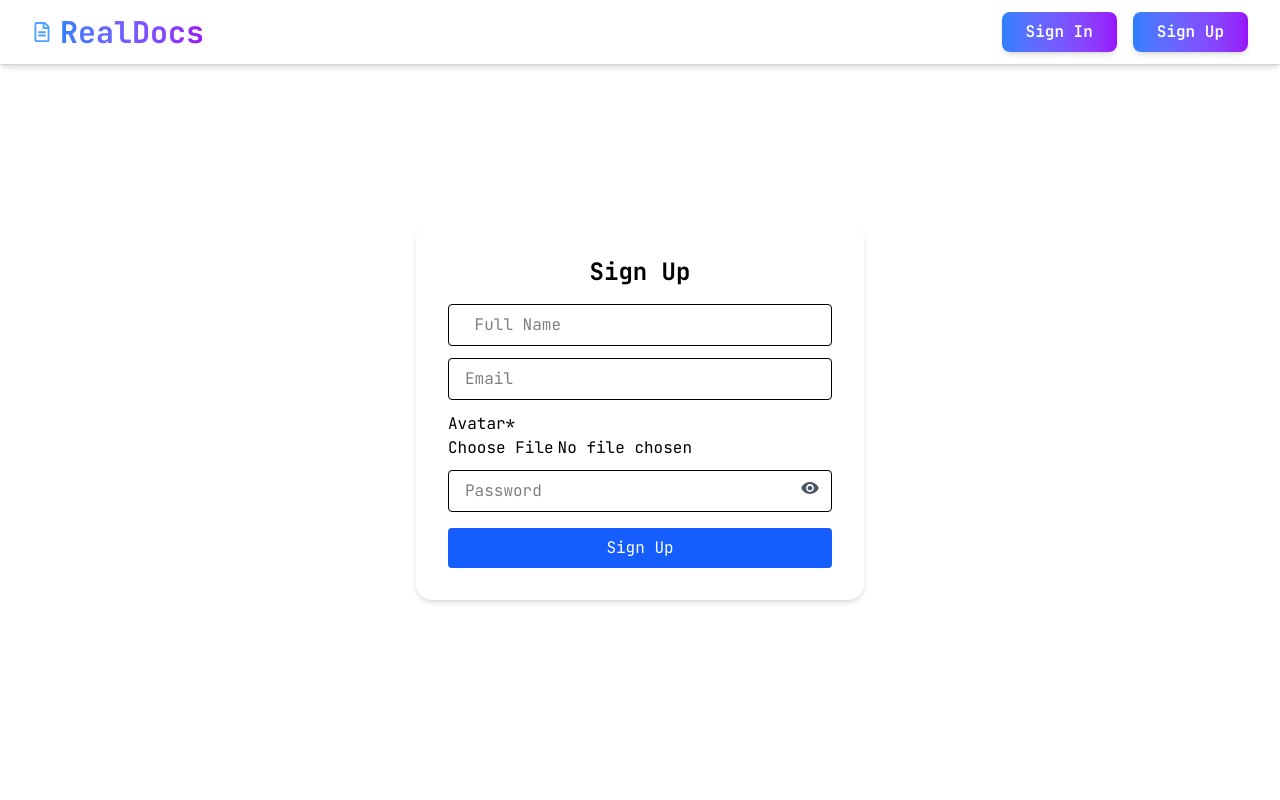
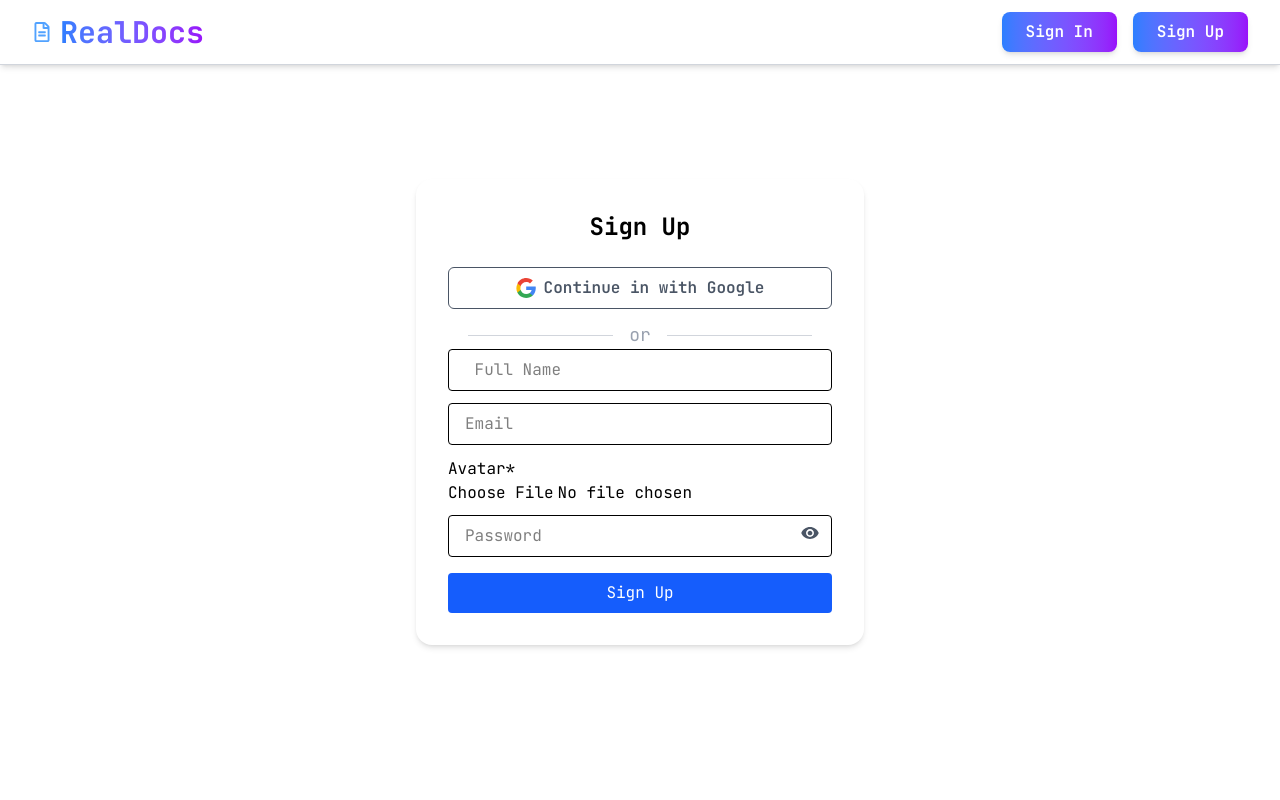
Before and after one commit to rjkafi/realdocs_client, a Next.js app: page /signUp in a window 1280 px wide. Shown: the top 800 px of the page. Built offline with nearby package versions, Linux system fonts and the light colour scheme; no server answers.

Commit message:
chnages login and signup for error

```diff
--- a/app/dashboard/page.jsx
+++ b/app/dashboard/page.jsx
@@ -5,6 +5,7 @@ import { useRouter } from 'next/navigation';
 import Link from 'next/link';
 import { useEffect, useState } from 'react';
 import { toast } from 'react-toastify';
+import { FaArrowLeft } from 'react-icons/fa';
 
 export default function DashboardPage() {
   const { data: session, status } = useSession();
@@ -68,6 +69,10 @@ export default function DashboardPage() {
   return (
     <div className="min-h-screen  pt-24 px-4 md:px-8">
       <div className="max-w-6xl mx-auto">
+        <Link href="/" className='flex text-center gap-1.5 w-[90px] border px-1.5 py-2 rounded-full items-center'>
+          <FaArrowLeft></FaArrowLeft>
+          <span>Back</span>
+        </Link>
         <h1 className="text-3xl font-bold text-center mb-8">Welcome to Your Dashboard</h1>
 
         <div className="bg-white shadow-md rounded-xl p-6 flex flex-col md:flex-row items-center gap-6">
--- a/app/editor/[id]/page.jsx
+++ b/app/editor/[id]/page.jsx
@@ -5,6 +5,8 @@ import { useParams } from 'next/navigation';
 import { useEffect, useRef, useState } from 'react';
 import socket from '@/app/utils/socket'; //
 import ProtectedEditor from '@/app/components/ProtectedEditor';
+import Link from 'next/link';
+import { FaArrowLeft } from 'react-icons/fa';
 
 export default function EditorPage() {
     const { id } = useParams();
@@ -82,8 +84,12 @@ export default function EditorPage() {
     };
 
     return (
-        <div className="my-16 py-4">
+        <div className="my-20 py-4">
             <div className={`max-w-5xl mx-auto bg-white shadow-md rounded p-4 transition-all duration-300 ${flashUpdate ? 'ring-2 ring-green-400' : ''}`}>
+                <Link href="/dashboard" className='flex text-center gap-1.5 w-[90px] border px-1.5 py-2 rounded-full items-center'>
+                <FaArrowLeft></FaArrowLeft>
+                <span>Back</span>
+                </Link>
                 <div className="flex flex-wrap gap-2 justify-between items-center mb-4">
                     <h1 className="text-xl font-bold">{title}</h1>
                     <div className="flex items-center gap-4">
--- a/app/login/page.jsx
+++ b/app/login/page.jsx
@@ -39,7 +39,7 @@ export default function LoginPage() {
       <div className="bg-white p-8 rounded-2xl shadow-md w-full max-w-md text-center">
         <h1 className="text-3xl font-bold mb-6 text-gray-800">Welcome to Real Docs</h1>
 
-        <form onSubmit={handleSubmit} className="space-y-4 text-left">
+        {/* <form onSubmit={handleSubmit} className="space-y-4 text-left">
           <h2 className="text-xl font-semibold">Log In</h2>
 
           {error && <p className="text-red-500 text-sm">{error}</p>}
@@ -70,7 +70,7 @@ export default function LoginPage() {
           >
             Log In
           </button>
-        </form>
+        </form> */}
 
         <div className="mt-4">
           <button
--- a/app/signUp/page.jsx
+++ b/app/signUp/page.jsx
@@ -5,6 +5,7 @@ import { useRouter } from 'next/navigation';
 import { useState } from 'react';
 import axiosPublic from '@/app/utils/axiosPublic';
 import { IoMdEye, IoMdEyeOff } from 'react-icons/io';
+import { signIn } from 'next-auth/react';
 
 const image_hosting_key = process.env.NEXT_PUBLIC_IMAGE_HOSTING_KEY;
 const image_hosting_api = `https://api.imgbb.com/1/upload?key=${image_hosting_key}`;
@@ -49,10 +50,29 @@ export default function SignupPage() {
       });
 
       console.log('Backend response:', res.data);
+      console.log({
+        name: data.name,
+        email: data.email,
+        password: data.password,
+        avatar: imageUrl,
+      });
 
       if (res.data.success) {
         reset();
+
+        // Automatically sign the user in after registration
+        const signInRes = await signIn('credentials', {
+          redirect: false,
+          email: data.email,
+          password: data.password,
+          callbackUrl: '/dashboard',
+        });
+
+        if (signInRes?.ok) {
           router.push('/dashboard');
+        } else {
+          setServerError('Sign in failed after registration');
+        }
       }
     } catch (error) {
       console.error('Signup error:', error);
@@ -62,12 +82,48 @@ export default function SignupPage() {
 
   return (
     <div className="flex items-center justify-center min-h-screen">
+
       <form
         onSubmit={handleSubmit(onSubmit)}
         className="bg-white p-8 rounded-2xl shadow-md w-full max-w-md"
       >
         <h1 className="text-2xl font-bold mb-4 text-center">Sign Up</h1>
         {serverError && <p className="text-red-500 text-sm mb-2">{serverError}</p>}
+        <div className="mt-6 mb-3">
+          <button
+            onClick={() => signIn('google', { callbackUrl })}
+            className=" hover:bg-blue-700 transition text-gray-600 border font-semibold py-2 px-4 rounded-md w-full flex items-center justify-center gap-2"
+          >
+            <svg
+              className="w-5 h-5"
+              viewBox="0 0 533.5 544.3"
+              xmlns="http://www.w3.org/2000/svg"
+            >
+              <path
+                d="M533.5 278.4c0-17.4-1.5-34.1-4.3-50.3H272v95.1h146.6c-6.3 34-25.2 62.8-53.9 82.1v68.2h87.2c51-47 80.6-116.2 80.6-195.1z"
+                fill="#4285F4"
+              />
+              <path
+                d="M272 544.3c72.6 0 133.6-24 178.1-64.9l-87.2-68.2c-24.2 16.2-55 25.8-90.9 25.8-69.9 0-129.2-47.2-150.3-110.6H32.5v69.7c44.3 87.8 134.2 148.2 239.5 148.2z"
+                fill="#34A853"
+              />
+              <path
+                d="M121.7 326.4c-10.3-30.6-10.3-63.6 0-94.2v-69.7H32.5c-36.6 72.4-36.6 158.9 0 231.3l89.2-67.4z"
+                fill="#FBBC04"
+              />
+              <path
+                d="M272 107.7c39.4 0 75 13.6 102.9 40.4l77.3-77.3C405.6 24.5 344.6 0 272 0 166.7 0 76.8 60.4 32.5 148.2l89.2 69.7C142.8 154.9 202.1 107.7 272 107.7z"
+                fill="#EA4335"
+              />
+            </svg>
+            Continue in with Google
+          </button>
+        </div>
+        <p className="text-lg text-gray-400 px-5 text-center flex items-center justify-center">
+          <span className="flex-1 border-t border-gray-300"></span>
+          <span className="px-4">or</span>
+          <span className="flex-1 border-t border-gray-300"></span>
+        </p>
 
         {/* Full Name */}
         <div className="mb-3">
--- a/app/utils/axiosPublic.js
+++ b/app/utils/axiosPublic.js
@@ -2,7 +2,8 @@
 import axios from 'axios';
 
 const axiosPublic = axios.create({
-  baseURL: 'https://realdocs-backend.onrender.com',
+  // baseURL: 'https://realdocs-backend.onrender.com',
+  baseURL: 'http://localhost:5000',
 });
 
 export default axiosPublic;
--- a/package.json
+++ b/package.json
@@ -1,4 +1,5 @@
 {
+  "$schema": "https://json.schemastore.org/package",
   "name": "real_docs_client",
   "version": "0.1.0",
   "private": true,
```
Also changed, not shown: 1 other file (tests, documents, lock files or other folders). Lines whose indentation alone changed are shown as unchanged.
